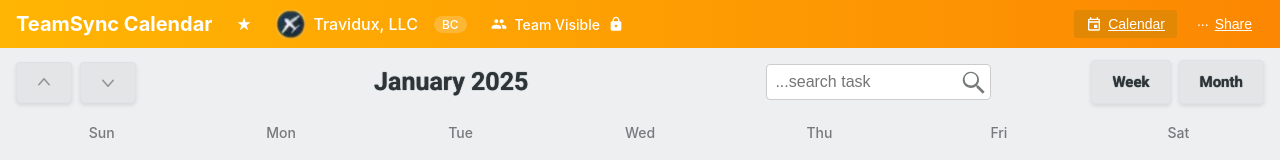
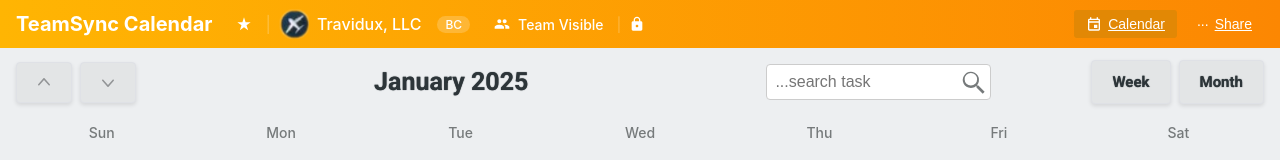
Before and after one commit to MaksymChukhrai/my-calendar-app, a React (Vite) app: page / in a window 1280 px wide. Shown: the top 160 px of the page. Built offline with nearby package versions, Linux system fonts and the light colour scheme; no server answers.

Commit message:
cosmetic

```diff
--- a/src/components/Header/Header.styles.ts
+++ b/src/components/Header/Header.styles.ts
@@ -26,6 +26,10 @@ export const Logo = styled.div`
   gap: 8px;
   font-weight: 500;
 
+span:nth-child(2){
+    opacity: 0.2;
+    margin-left: 5px;
+}
   .star-button {
     color: white;
     padding: 0;
@@ -38,7 +42,7 @@ export const Logo = styled.div`
   }
 
   .logo-img {
-    margin-left: 15px;
+    margin-left: 0;
   }
 `;
 
@@ -48,6 +52,11 @@ export const TeamVisibleSection = styled.div`
   gap: 8px;
   font-weight: 500;
   font-size: 14px;
+
+  span:nth-child(3){
+    opacity: 0.2;
+    margin-left: 5px;
+    }
 `;
 
 export const SvgIcon = styled.svg`
--- a/src/components/Header/Header.tsx
+++ b/src/components/Header/Header.tsx
@@ -20,6 +20,7 @@ const Header = () => {
               <use href={`${BASE_URL}sprite.svg#icon-star`} />
             </SvgIcon>
           </button>
+          <span>|</span>
           <img
             className="logo-img"
             src={`${BASE_URL}airplane-icon.png`}
@@ -33,6 +34,7 @@ const Header = () => {
             <use href={`${BASE_URL}sprite.svg#icon-team`} />
           </SvgIcon>
           <span>Team Visible</span>
+          <span>|</span>
           <SvgIcon>
             <use href={`${BASE_URL}sprite.svg#icon-lock`} />
           </SvgIcon>
```
